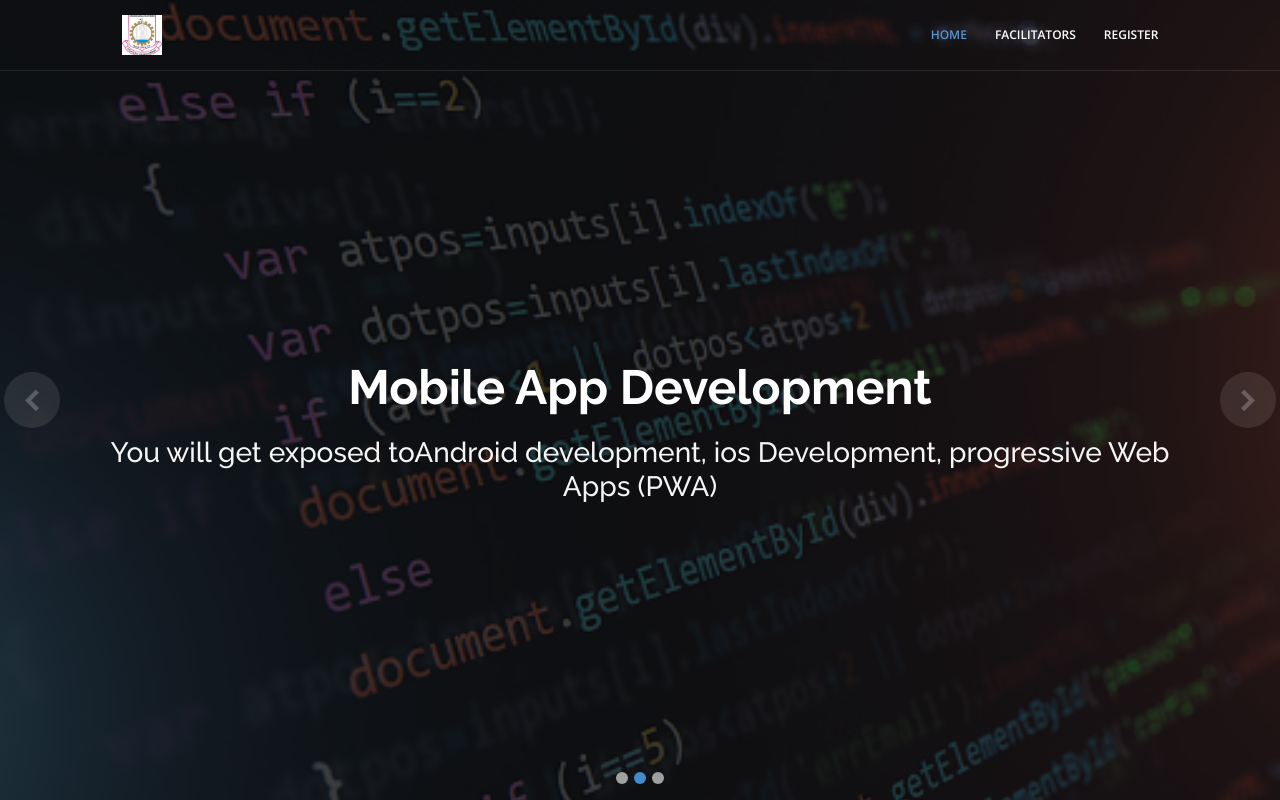
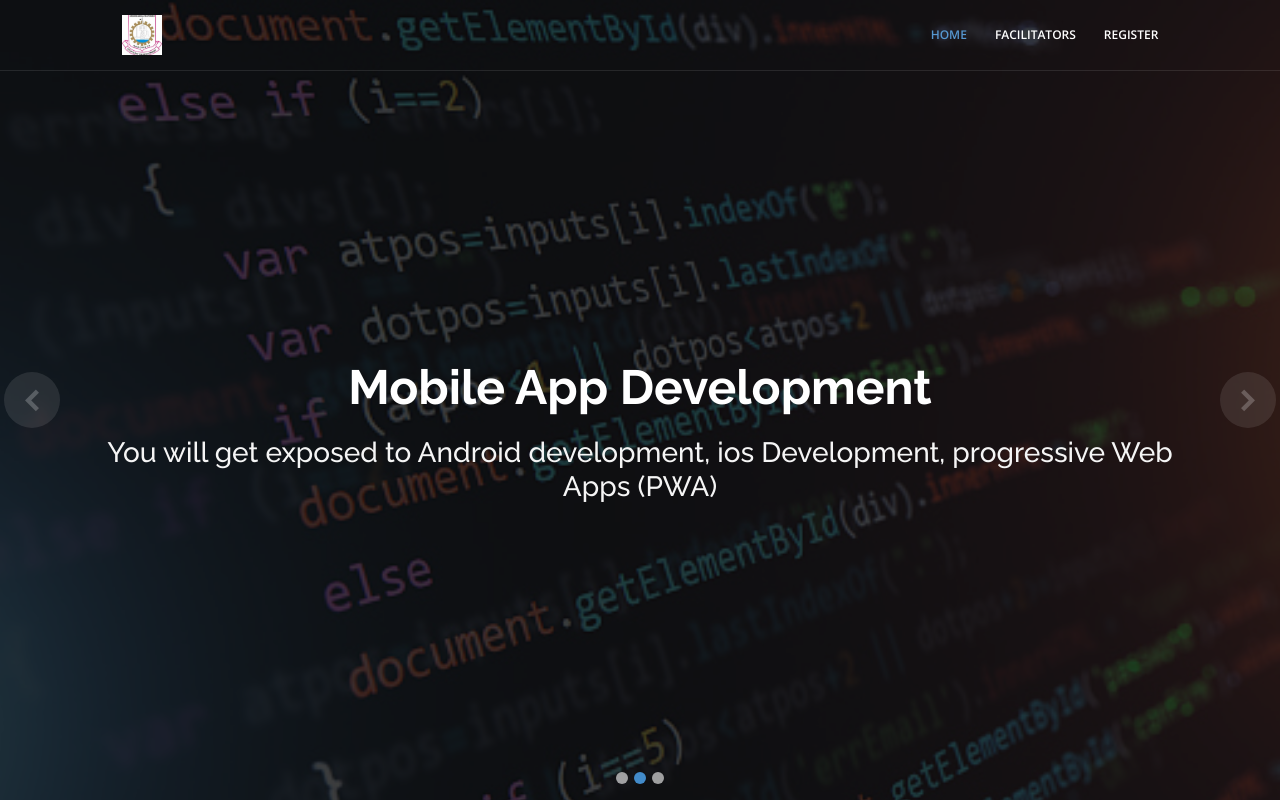
Before and after one commit to CHSGI/MVDB, a plain HTML site: page index.html in a window 1280 px wide. Drawn offline with nearby package versions, Linux system fonts and the light colour scheme.

Commit message:
minor fixes

```diff
--- a/index.html
+++ b/index.html
@@ -91,7 +91,7 @@
           <div class="carousel-container">
             <div class="container">
               <h2 class="animated fadeInDown">Mobile App Development</h2>
-              <h3 class="animated fadeInUp" style="color: whitesmoke;">You will get exposed toAndroid development, ios
+              <h3 class="animated fadeInUp" style="color: whitesmoke;">You will get exposed to Android development, ios
                 Development, progressive Web
                 Apps (PWA)</h3>
               <!-- <a href="#about" class="btn-get-started animated fadeInUp scrollto"></a> -->
```
